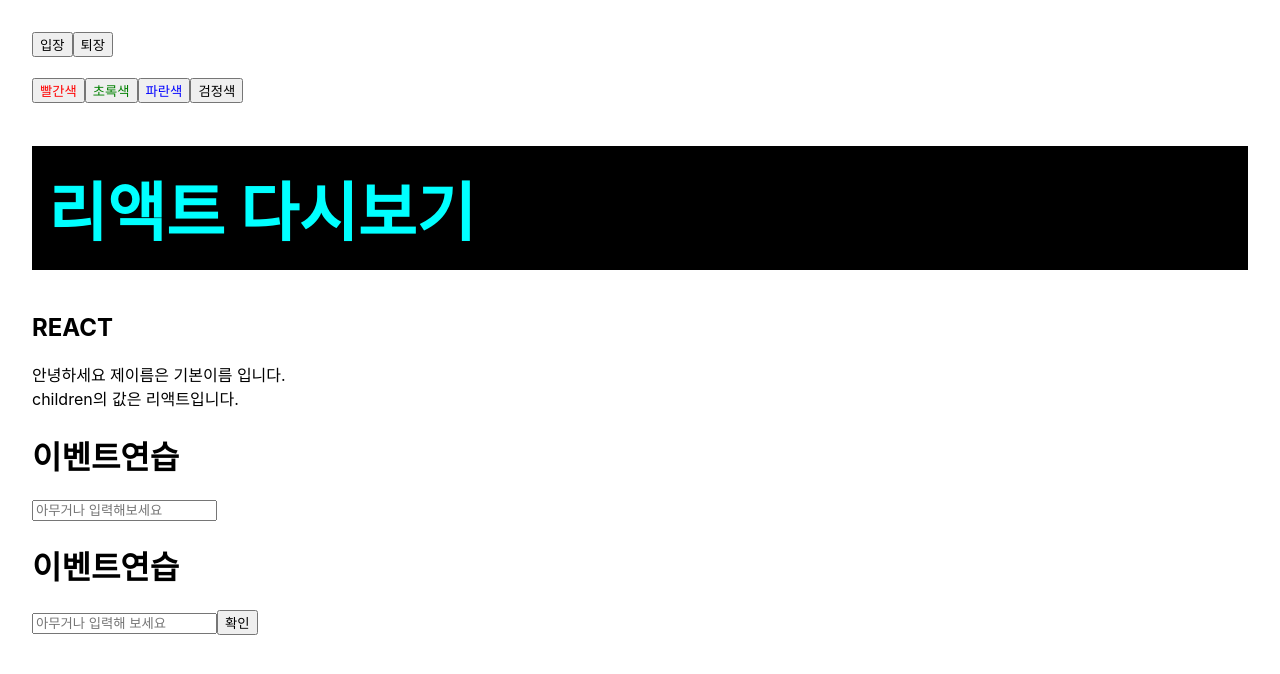
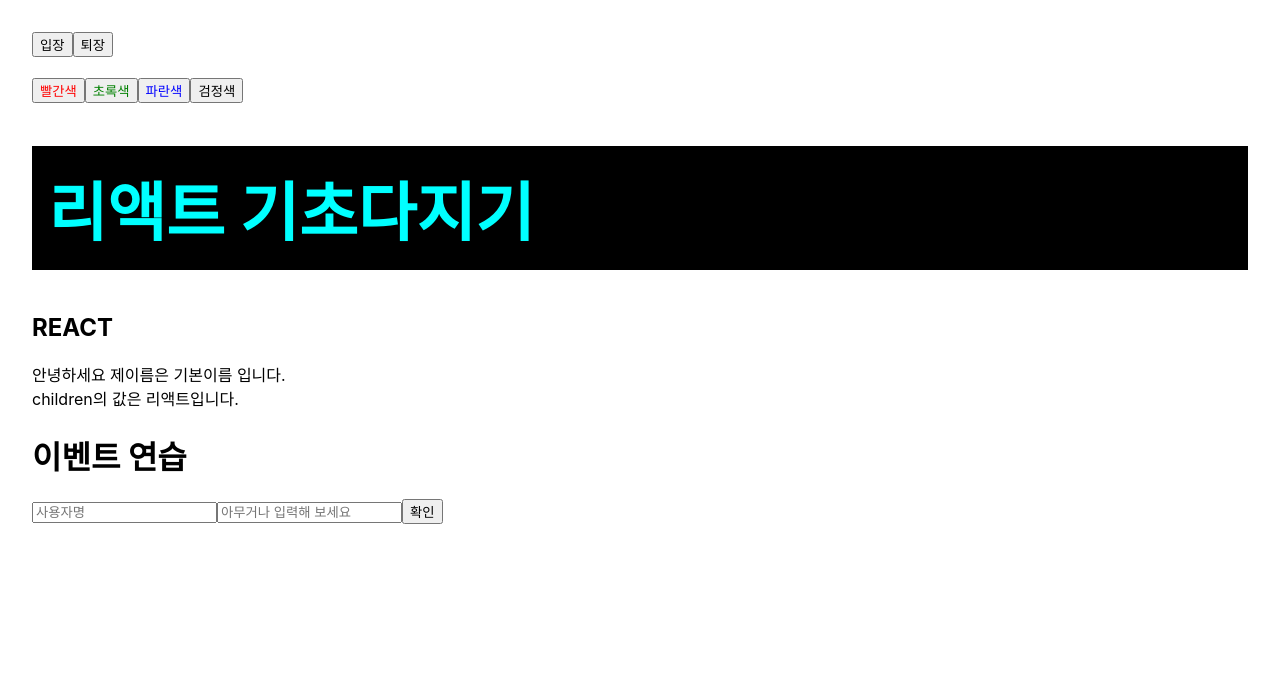
Before and after one commit to jinhlee19/vlpt-react, a React (Create React App) app: page / in a window 1280 px wide. Shown: the top 674 px of the page. Built offline with nearby package versions, Linux system fonts and the light colour scheme.

Commit message:
4.2.5. input 여러개 + onKeyPress 핸들링

```diff
--- a/src/App.js
+++ b/src/App.js
@@ -1,8 +1,7 @@
 import './App.css';
 import Section337 from './components/Section334';
 import Section342 from './components/Section342';
-import Section421 from './components/Section421';
-import Section422 from './components/Section422';
+import Section4232 from './components/Section4232';
 
 function App() {
 	const name = '리액트';
@@ -19,11 +18,11 @@ function App() {
 	return (
 		<>
 			<Section342 />
-			{name === '리액트' && <h1 style={style}>{name} 다시보기</h1>}
+			{name === '리액트' && <h1 style={style}>{name} 기초다지기</h1>}
 			<h2>{name1 || '리액트'}</h2>
 			<Section337 favoriteNumber={1} />
-			<Section421 />
-			<Section422 />
+
+			<Section4232 />
 		</>
 	);
 }
--- a/src/components/Section422.jsx
+++ b/src/components/Section422.jsx
@@ -4,6 +4,7 @@ class Section422 extends Component {
 	state = {
 		message: '',
 	};
+
 	render() {
 		return (
 			<div>
--- /dev/null
+++ b/src/components/Section4232.jsx
@@ -0,0 +1,47 @@
+import { Component } from 'react';
+
+class Section4232 extends Component {
+	state = {
+		username: '',
+		message: '',
+	};
+
+	handleChange = e => {
+		this.setState({ [e.target.name]: e.target.value });
+	};
+
+	handleClick = () => {
+		alert(this.state.username + ' : ' + this.state.message);
+		this(this.setState({ message: '', username: '' }));
+	};
+	handleKeyPress = e => {
+		if (e.key === 'Enter') {
+			this.handleClick();
+		}
+	};
+
+	render() {
+		return (
+			<div>
+				<h1>이벤트 연습</h1>
+				<input
+					type="text"
+					name="username"
+					placeholder="사용자명"
+					value={this.state.username}
+					onChange={this.handleChange}
+				/>
+				<input
+					type="text"
+					name="message"
+					placeholder="아무거나 입력해 보세요"
+					value={this.state.message}
+					onChange={this.handleChange}
+					onKeyPress={this.handleKeyPress}
+				/>
+				<button onClick={this.handleClick}>확인</button>
+			</div>
+		);
+	}
+}
+export default Section4232;
```
Also changed, not shown: src/components/Section4231.jsx (added, +40 -0 lines), test.js (added), 1 other file (tests, documents, lock files or other folders).
